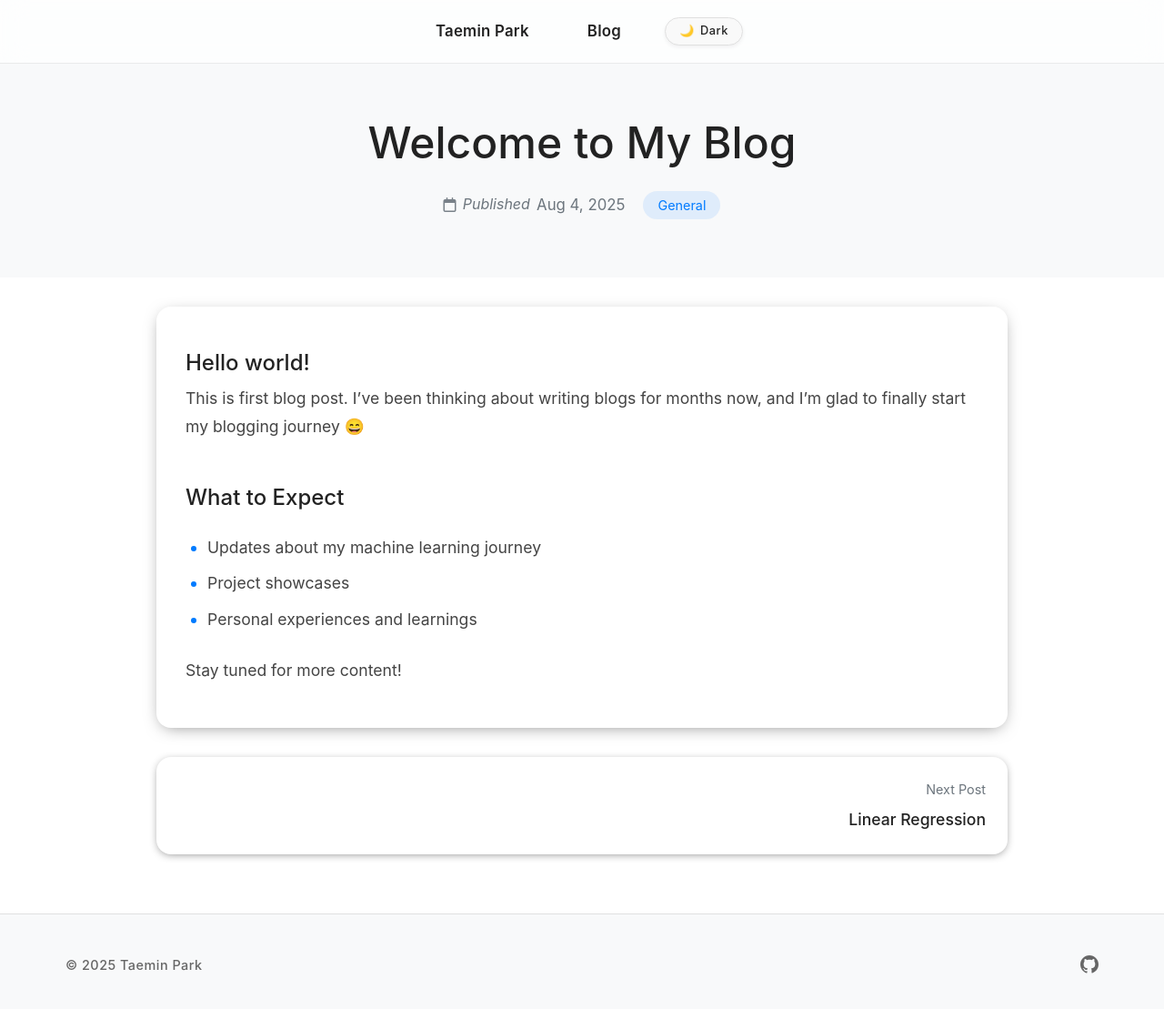
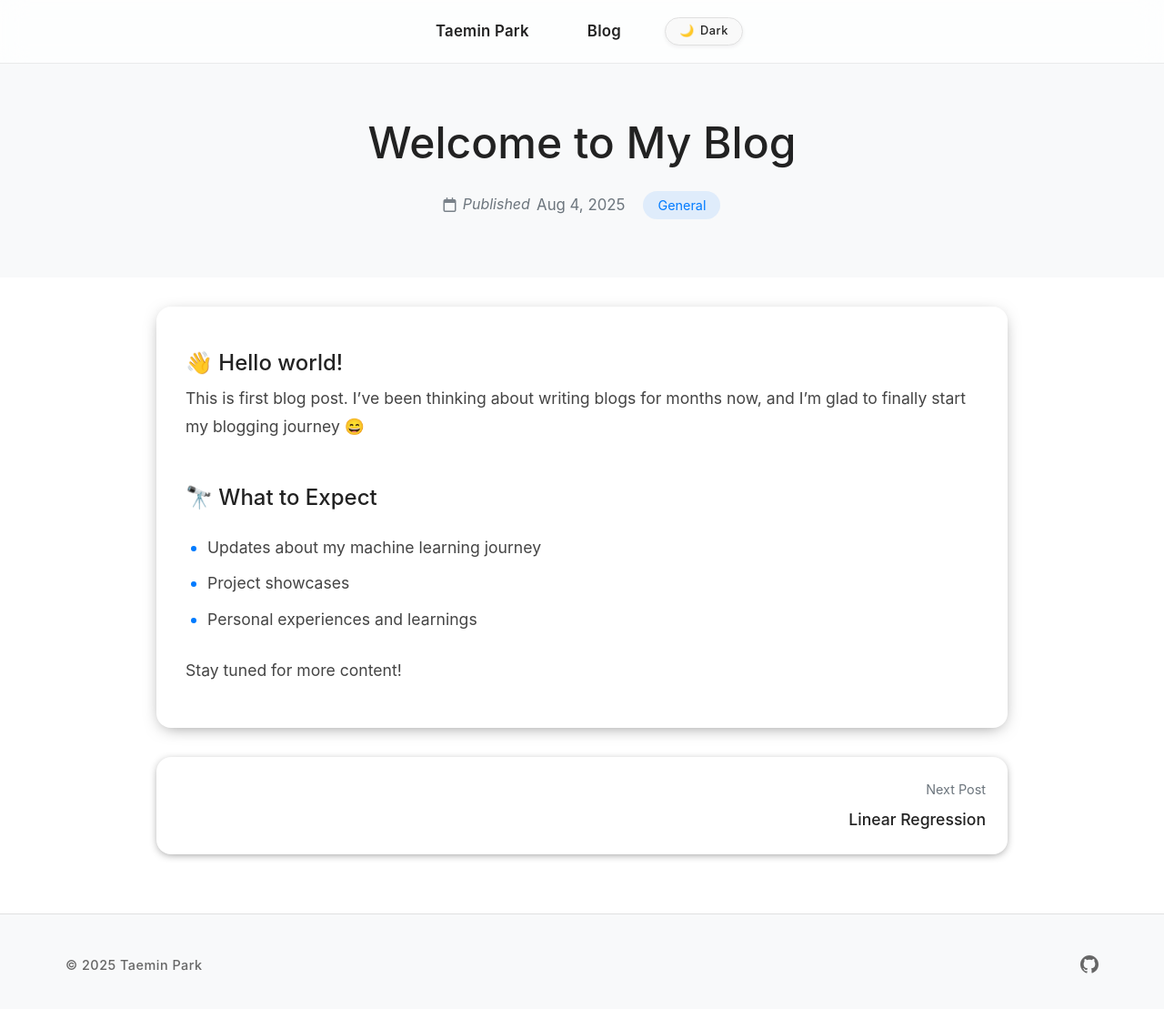
Before and after one commit to taemincode/taemincode.github.io, a Jekyll site: the page built from _posts/2025-08-04-welcome-to-my-blog.md, in a window 1280 px wide and 1112 px high. Shown: the top 1109 px of the window at 91% size. Built offline with Jekyll 4.4.1, drawn with Linux system fonts in a browser that asks for light colours.

```diff
--- a/_posts/2025-08-04-welcome-to-my-blog.md
+++ b/_posts/2025-08-04-welcome-to-my-blog.md
@@ -5,10 +5,10 @@ date: 2025-08-04
 categories: General
 ---
 
-### Hello world!
+### 👋 Hello world!
 This is first blog post. I've been thinking about writing blogs for months now, and I'm glad to finally start my blogging journey 😄
 
-### What to Expect
+### 🔭 What to Expect
 
 - Updates about my machine learning journey
 - Project showcases
```
